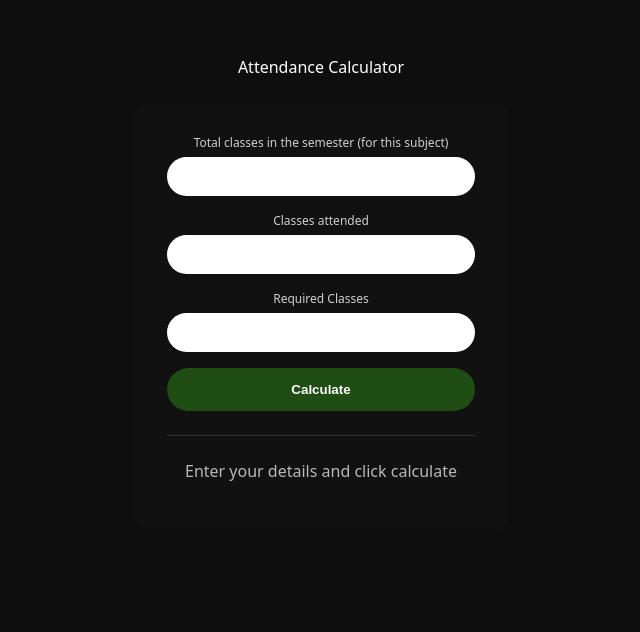
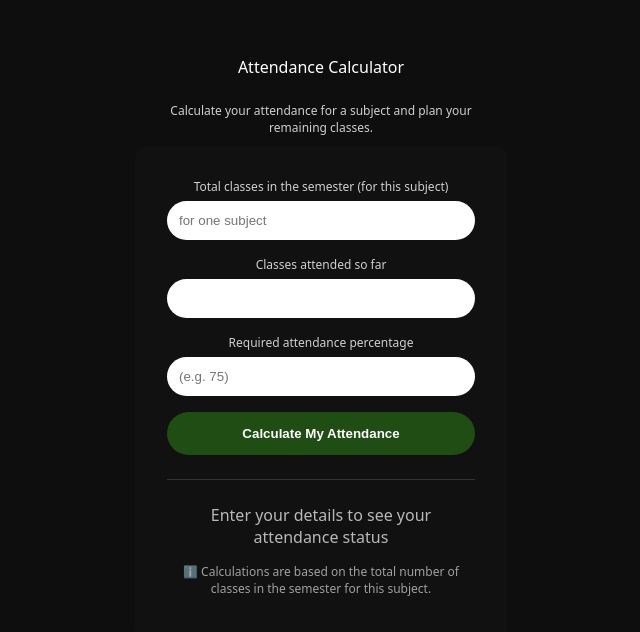
Before and after one commit to mason-san/Attendance-Calculator, a React (Vite) app: page / in a window 1280 px wide. Shown: the top 632 px of the page, without its empty margins (319-959 px from the left). Built offline with nearby package versions, Linux system fonts and the light colour scheme.

Commit message:
UI interface updated

```diff
--- a/src/App.jsx
+++ b/src/App.jsx
@@ -50,6 +50,7 @@ function App() {
   return (
     <div className='app'>
       <div className='title'>Attendance Calculator</div>
+      <div className='subtitle'>Calculate your attendance for a subject and plan your remaining classes.</div>
 
       <div className='card'>
         <label>Total classes in the semester (for this subject)</label>
@@ -57,9 +58,10 @@ function App() {
           type='number'
           value={totalClasses}
           onChange={(e) => setTotalClasses(e.target.value)}
+          placeholder='for one subject'
           />
 
-        <label>Classes attended</label>
+        <label>Classes attended so far</label>
         <input
           type='number'
           value={attendedClasses}
@@ -67,15 +69,16 @@ function App() {
           />
 
 
-        <label>Required Classes</label>
+        <label>Required attendance percentage</label>
         <input
           type='number'
           value={requiredPercentage}
           onChange={(e) => setRequiredPercentage(e.target.value)}
+          placeholder='(e.g. 75)'
           />
 
         <button className='calculate-btn' onClick={handleCalculate}>
-          Calculate
+          Calculate My Attendance
         </button>
 
 
@@ -83,7 +86,7 @@ function App() {
 
         {!calculated && (
           <p className='placeholder'>
-            Enter your details and click calculate
+            Enter your details to see your attendance status
           </p>
         )}
 
@@ -91,22 +94,27 @@ function App() {
           <div className='results'>
             <h2 className='big-number'>{attendance}%</h2>
             <p className={`status ${status.toLowerCase()}`}>
-              {status === "SAFE" ? "SAFE " : "DANGER "}
+              {status === "SAFE" ? "SAFE ✅" : "DANGER ❌"}
             </p>
 
             {status ===  "SAFE" && (
               <p className='miss-text'>
-                You can miss <strong>{canMiss}</strong> classes
+                You can miss <strong>{canMiss}</strong> more classes and still meet the requirement
               </p>
             )}
 
             {status === "DANGER" && (
               <p className='miss-text'>
-                You need to attend <strong>{needAttend}</strong> classes to recover
+                You need to attend <strong>{needAttend}</strong> more classes to reach the required attendance
+                <strong><i>(based on total classes in the semester)</i></strong>
               </p>
             )}
           </div>
         )}
+
+        <p className='info-note'>
+          ℹ️ Calculations are based on the total number of classes in the semester for this subject.
+        </p>
       </div>
     </div>
   );
--- a/src/index.css
+++ b/src/index.css
@@ -18,6 +18,13 @@ body{
 .title{
   text-align: center;
   margin-bottom: 24px;
+}
+
+.subtitle {
+  text-align: center;
+  margin: 0px 5px 10px ;
+  font-size: 12px;
+  opacity: 0.8;
 }
 
 .card {
@@ -88,3 +95,11 @@ input {
 .miss-text {
   font-size: 16px;
 }
+
+.info-note {
+  margin-top: 16px;
+  font-size: 12px;
+  opacity: 0.6;
+  text-align: center;
+  line-height: 1.4;
+}
```
